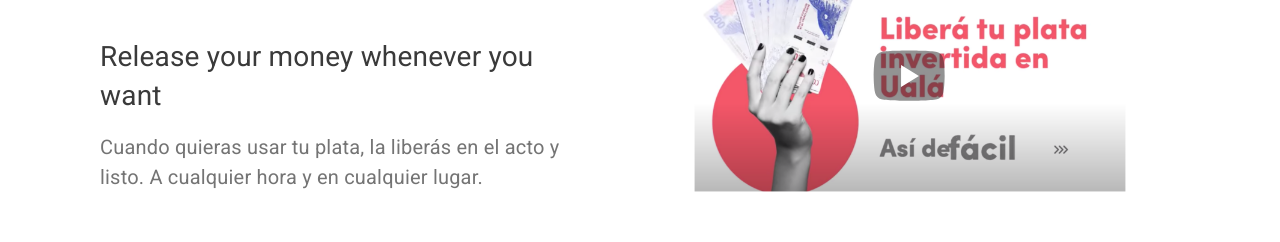
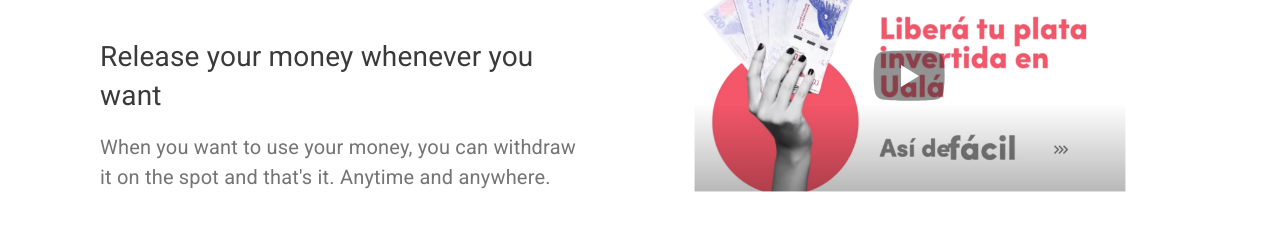
Before and after one commit to badster-git/uala-clone, a Next.js app: page /investments in a window 1280 px wide. Shown: the part 1980-2222 px from the top of the page. Built offline with nearby package versions, Linux system fonts and the light colour scheme.

Commit message:
translated section

```diff
--- a/components/investments/InvestmentsLiberty.js
+++ b/components/investments/InvestmentsLiberty.js
@@ -56,8 +56,8 @@ export default function InvestmentsLiberty() {
           </div>
           <div className={classes.texts}>
             <p>
-              Cuando quieras usar tu plata, la liberás en el acto y listo. A
-              cualquier hora y en cualquier lugar.
+              When you want to use your money, you can withdraw it on the spot
+              and that's it. Anytime and anywhere.
             </p>
           </div>
         </div>
```
